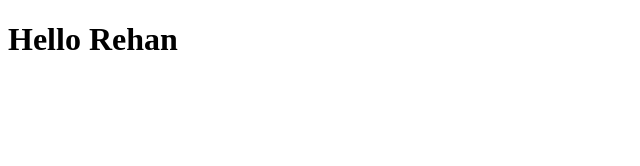
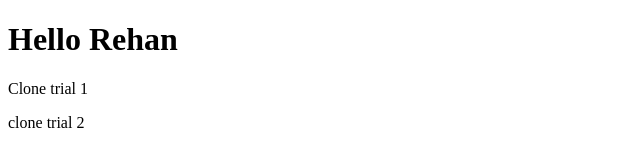
Before and after one commit to MyCreations-R/cloning_project, a plain HTML site: page index.html in a window 1280 px wide. Shown: the whole page, without its empty margins (0-640 px from the left). Drawn offline with Linux system fonts and the light colour scheme.

Commit message:
second commit

```diff
--- a/index.html
+++ b/index.html
@@ -7,5 +7,7 @@
 </head>
 <body>
        <h1>Hello Rehan</h1>
+       <p>Clone trial 1</p>
+       <p> clone trial 2</p>
 </body>
 </html>
```
